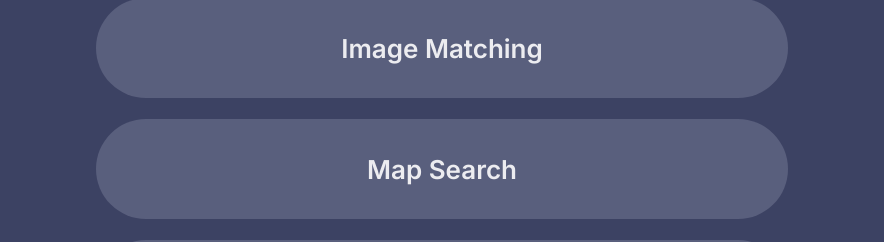
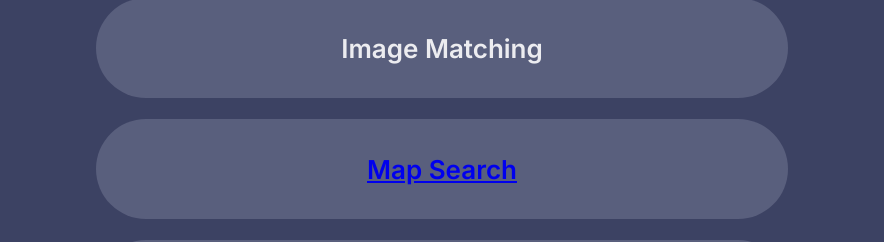
Before and after one commit to emzarts/stars-arent-real, a React (Create React App) app: page / in a window 1280 px wide. Shown: the part 480-722 px from the top of the page, without its empty margins (198-1082 px from the left). Built offline with nearby package versions, Linux system fonts and the light colour scheme.

Commit message:
Router test

```diff
--- a/src/App.tsx
+++ b/src/App.tsx
@@ -1,5 +1,5 @@
 import "./App.css";
-import { Route, Router, Switch } from "react-router-dom";
+import { Link, Route, Router, Switch } from "react-router-dom";
 import { createBrowserHistory } from "history";
 // @ts-ignore
 import ConstellationSketcher from "react-constellation-sketcher";
@@ -30,15 +30,14 @@ const App: React.FC = () => {
                 </p>
                 <button>Constellation List</button>
                 <button>Image Matching</button>
-                <button>Map Search</button>
+                <button>
+                  <Link to="/learn-map">Map Search</Link>
+                </button>
                 <button>Learning Statistics</button>
               </header>
             </div>
           )}
         />
-        <Route path="/learn-map">
-          <LearnStarMap />
-        </Route>
       </Switch>
     </Router>
   );
```
